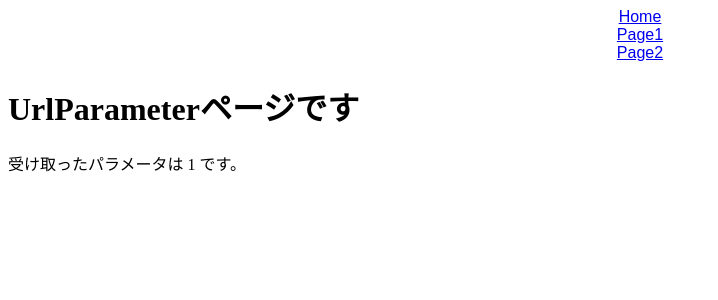
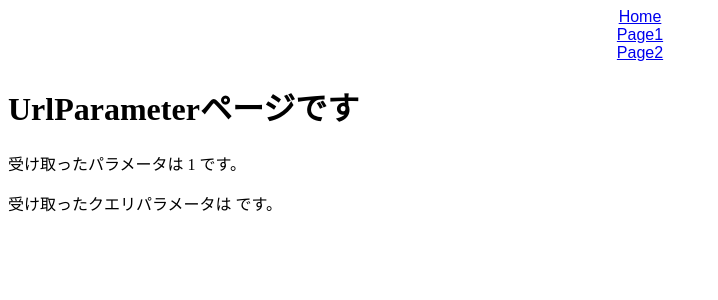
Before and after one commit to ak-empereur-7/react-router, a React (Create React App) app: page /Page2/1 in a window 1280 px wide. Shown: the top 300 px of the page, without its empty margins (0-718 px from the left). Built offline with nearby package versions, Linux system fonts and the light colour scheme.

Commit message:
use UrlParameter

```diff
--- a/src/Page2.jsx
+++ b/src/Page2.jsx
@@ -5,6 +5,8 @@
     <div>
       <h1>Page2です</h1>
       <Link to="/page2/100">UrlParameter</Link>
+      <br />
+      <Link to="/page2/100?name=hogehoge">QueryParameter</Link>
     </div>
   );
 };
--- a/src/UrlParameter.jsx
+++ b/src/UrlParameter.jsx
@@ -1,11 +1,18 @@
-import { useParams } from "react-router-dom";
+import { useLocation, useParams } from "react-router-dom";
 
 export const UrlParameter = () => {
   const { id } = useParams();
+  /* useLocationというhooks使用することでクエリパラメータを使用できる
+     useLocationに標準であるsearchという変数に「?=hogehoge〜」の文字列が入っている
+  */
+  const { search } = useLocation();
+  /** JavaScriptの標準であるURLSearchParamsを使用することで「?=hogehoge〜」毎に取得できる*/
+  const query = new URLSearchParams(search);
   return (
     <div>
       <h1>UrlParameterページです</h1>
       <p>受け取ったパラメータは {id} です。</p>
+      <p>受け取ったクエリパラメータは {query.get("name")} です。</p>
     </div>
   );
 };
```
